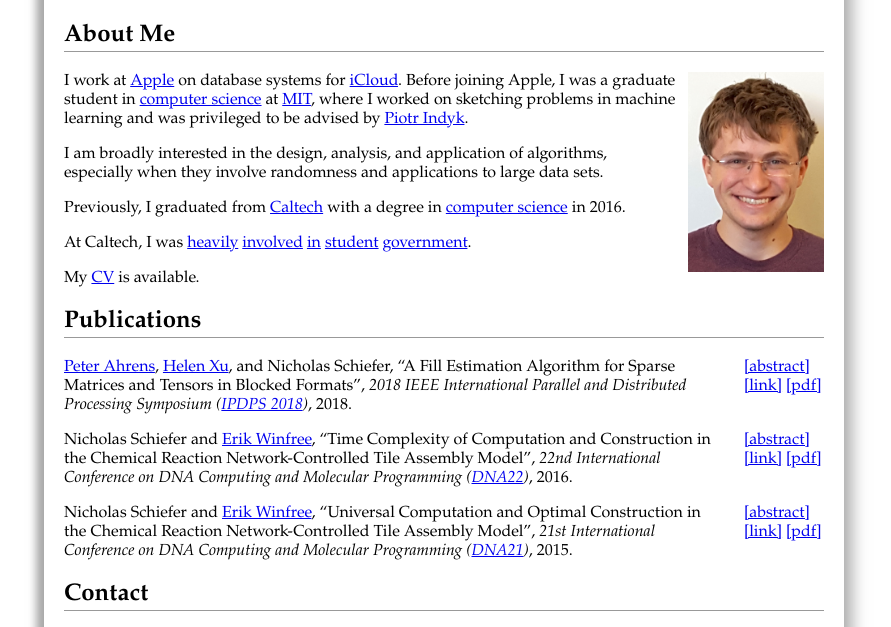
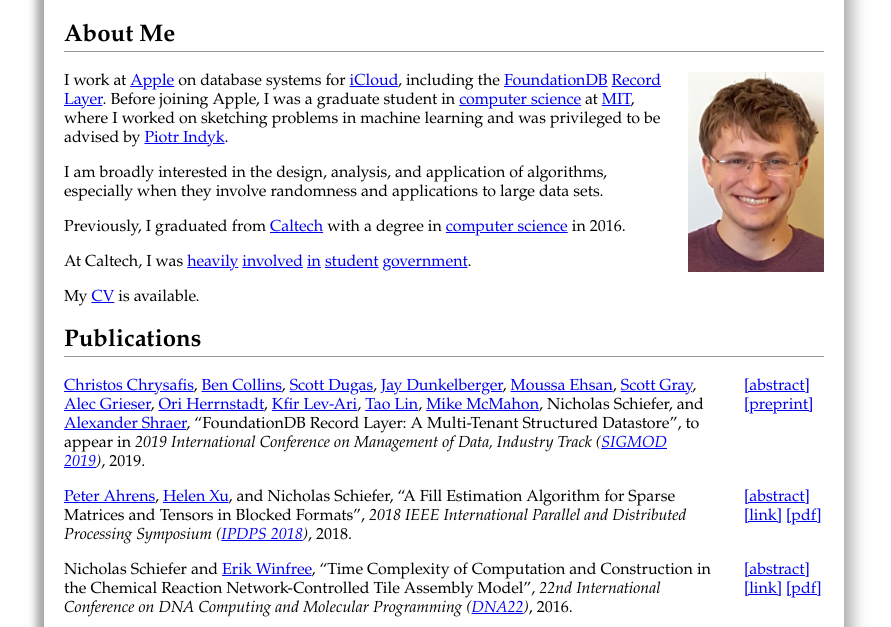
Before and after one commit to nschiefer/nschiefer.github.io, a plain HTML site: page index.html in a window 1280 px wide. Shown: the part 108-735 px from the top of the page, without its empty margins (196-1087 px from the left). Drawn offline with Linux system fonts and the light colour scheme.

Commit message:
Add SIGMOD paper on the FoundationDB Record Layer.
Also link to Record Layer GitHub repository.

```diff
--- a/index.html
+++ b/index.html
@@ -47,7 +47,7 @@
 
                 <img class="photo" src="img/bio_photo.jpg" height=200px />
                 <p>
-                I work at <a href="https://www.apple.com">Apple</a> on database systems for <a href="https://developer.apple.com/icloud/cloudkit/">iCloud</a>.
+                I work at <a href="https://www.apple.com">Apple</a> on database systems for <a href="https://developer.apple.com/icloud/cloudkit/">iCloud</a>, including the <a href="https://www.foundationdb.org/">FoundationDB</a> <a href="https://github.com/foundationdb/fdb-record-layer">Record Layer</a>.
                 Before joining Apple, I was a graduate student in <a href="http://www.eecs.mit.edu/">computer science</a> at <a href="http://mit.edu">MIT</a>, where I worked on sketching problems in machine learning and was privileged to be advised by <a href="https://people.csail.mit.edu/indyk/">Piotr Indyk</a>.
                 </p>
                 <p>
@@ -72,6 +72,36 @@
             <h2>Publications</h2>
 
             <ul class="pubs-list">
+                <li>
+                    <div class="metadata">
+                        <a href="javascript:toggleAbstract('2019-sigmod2019-record-layer')">[abstract]</a>
+                        <a href="https://arxiv.org/abs/1901.04452" onclick="ga('send', 'pageview', 'papers/2019-sigmod2019-record-layer')">[preprint]</a>
+                    </div>
+                    <div class="citation">
+                        <a href="https://scholar.google.com/citations?user=BvUi1A0AAAAJ">Christos Chrysafis</a>,
+                        <a href="https://github.com/TheBenCollins">Ben Collins</a>,
+                        <a href="https://github.com/ScottDugas">Scott Dugas</a>,
+                        <a href="https://github.com/jaydunk">Jay Dunkelberger</a>,
+                        <a href="https://www3.cs.stonybrook.edu/~mehsan/">Moussa Ehsan</a>,
+                        <a href="https://github.com/scgray">Scott Gray</a>,
+                        <a href="https://github.com/alecgrieser">Alec Grieser</a>,
+                        <a href="https://github.com/oriherrnstadt">Ori Herrnstadt</a>,
+                        <a href="https://kfirlevari.github.io/">Kfir Lev-Ari</a>,
+                        <a href="https://scholar.google.com/citations?user=Buo5LL0AAAAJ">Tao Lin</a>,
+                        <a href="https://github.com/mmcm">Mike McMahon</a>,
+                        <span class="my-name">Nicholas Schiefer</span>, and
+                        <a href="http://www.cs.technion.ac.il/~shralex/">Alexander Shraer</a>,
+                        “FoundationDB Record Layer: A Multi-Tenant Structured Datastore”,
+                        to appear in <em>2019 International Conference on Management of Data, Industry Track (<a href="http://sigmod2019.org/">SIGMOD 2019</a>)</em>,
+                        2019.
+                    </div>
+                    <div class="abstract" id="2019-sigmod2019-record-layer" style="display: none;">
+                        <h4>Abstract</h4>
+                        <p>
+                        The FoundationDB Record Layer is an open source library that provides a record-oriented data store with semantics similar to a relational database implemented on top of FoundationDB, an ordered, transactional key-value store. The Record Layer provides a lightweight, highly extensible way to store structured data. It offers schema management and a rich set of query and indexing facilities, some of which are not usually found in traditional relational databases, such as nested record types, indexes on commit versions, and indexes that span multiple record types. The Record Layer is stateless and built for massive multi-tenancy, encapsulating and isolating all of a tenant's state, including indexes, into a separate logical database. We demonstrate how the Record Layer is used by CloudKit, Apple's cloud backend service, to provide powerful abstractions to applications serving hundreds of millions of users. CloudKit uses the Record Layer to host billions of independent databases, many with a common schema. Features provided by the Record Layer enable CloudKit to provide richer APIs and stronger semantics with reduced maintenance overhead and improved scalability.
+                        </p>
+                    </div>
+                </li>
                 <li>
                     <div class="metadata">
                         <a href="javascript:toggleAbstract('2018-ipdps2018-fill-estimation')">[abstract]</a>
@@ -146,7 +176,7 @@
             </dl>
         </div>
     </div>
-        <div class="footer">Last updated: January 13, 2019</div>
+        <div class="footer">Last updated: March 30, 2019</div>
     </body>
 
 </html>
```
